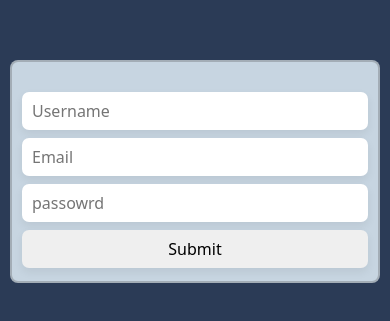
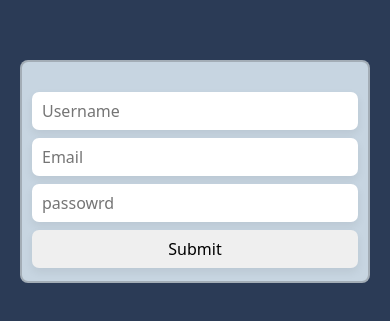
Before and after one commit to Webmo2004/Validation-Form, a plain HTML site: page index.html in a window 390 px wide. Shown: the part 251-572 px from the top of the page. Drawn offline with nearby package versions, Linux system fonts and the light colour scheme.

Commit message:
style changed

```diff
--- a/style.css
+++ b/style.css
@@ -41,7 +41,7 @@ h3{
   form{
     width: 100%;
     padding: 30px 10px 5px;
-    margin: 0 10px;
+    margin: 0 20px;
   }
   form input{
     width: 100%;
```
